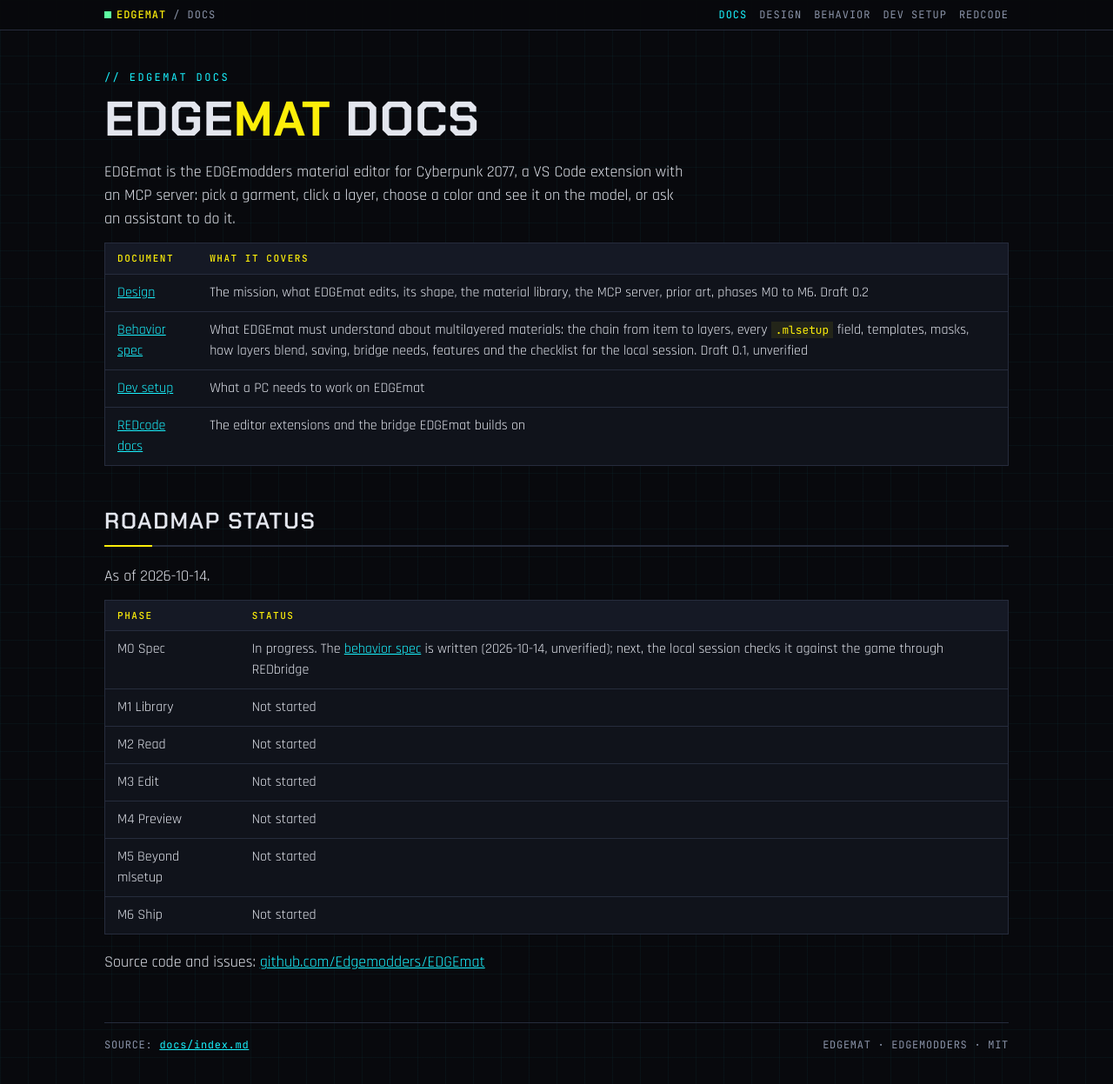
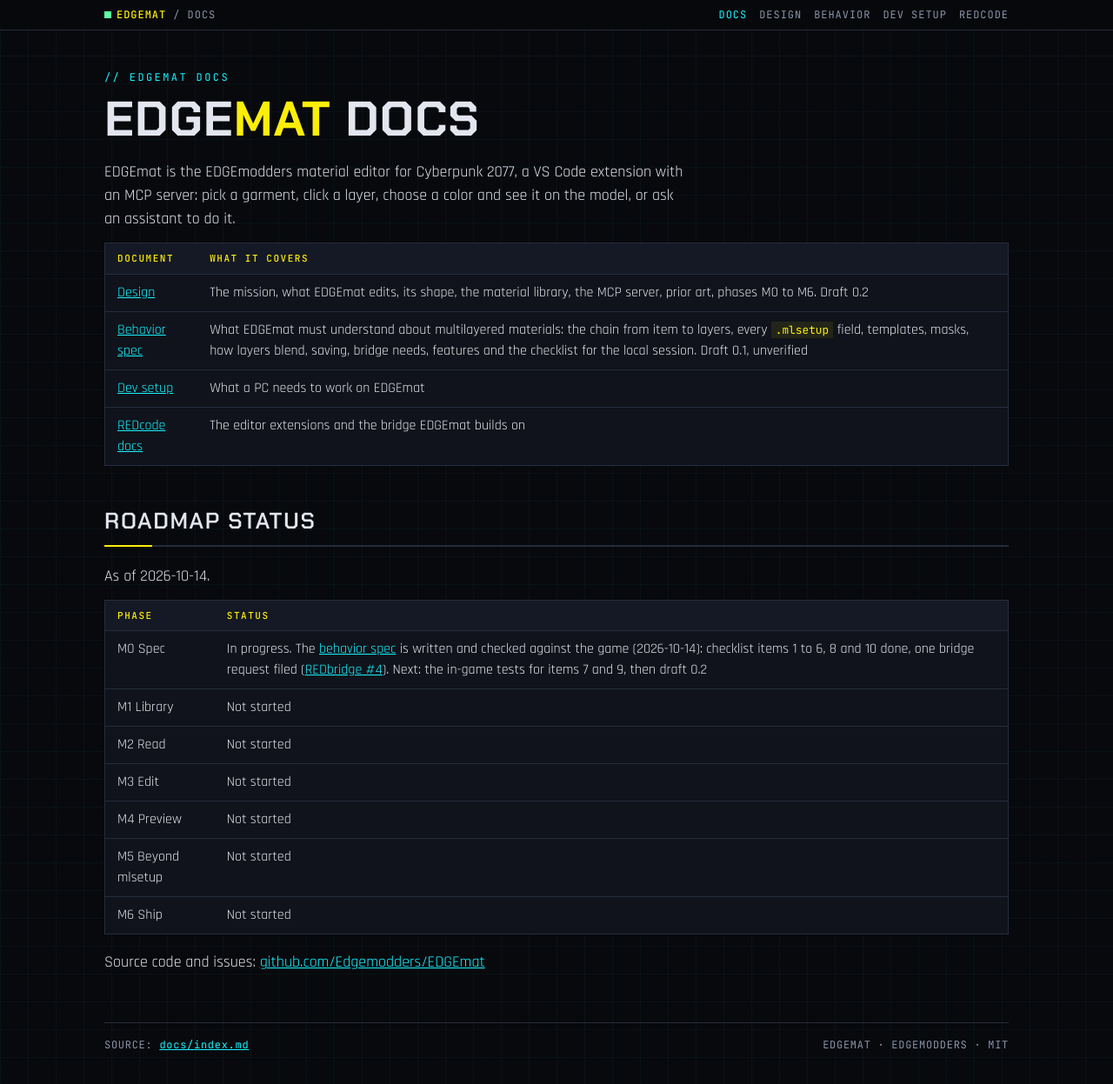
Before and after one commit to Edgemodders/EDGEmat, a Jekyll site: the page built from docs/index.md, in a window 1280 px wide and 1275 px high. Shown: the top 1247 px of the window at 87% size. Built offline with Jekyll 4.4.1, drawn with Linux system fonts in a browser that asks for light colours; our own code applies the rules of GitHub Pages for plain Markdown files.

Commit message:
Status: M0 spec checked against the game, in-game tests pending
Co-Authored-By: Claude Opus 5.5 <noreply@anthropic.com>

```diff
--- a/docs/index.md
+++ b/docs/index.md
@@ -15,7 +15,7 @@ As of 2026-10-14.
 
 | Phase | Status |
 |---|---|
-| M0 Spec | In progress. The [behavior spec](design/behavior.html) is written (2026-10-14, unverified); next, the local session checks it against the game through REDbridge |
+| M0 Spec | In progress. The [behavior spec](design/behavior.html) is written and checked against the game (2026-10-14): checklist items 1 to 6, 8 and 10 done, one bridge request filed ([REDbridge #4](https://github.com/Edgemodders/REDbridge/issues/4)). Next: the in-game tests for items 7 and 9, then draft 0.2 |
 | M1 Library | Not started |
 | M2 Read | Not started |
 | M3 Edit | Not started |
```
Also changed, not shown: CLAUDE.md (+2 -1 lines).
